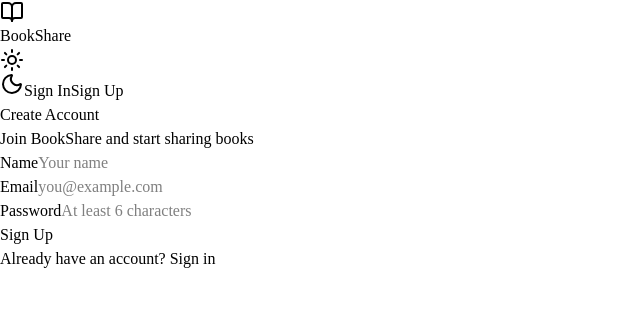
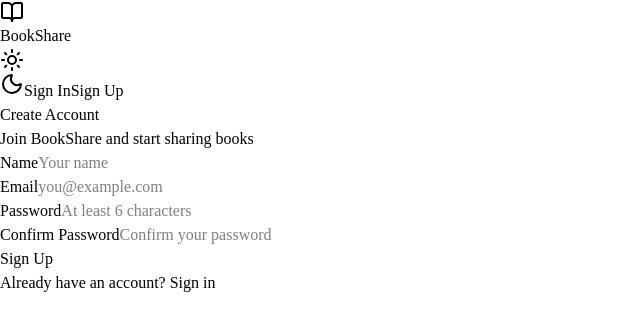
Before and after one commit to MahdiMurshed/bookish, a React (Vite) app in the folder apps/web/: page /signup in a window 1280 px wide. Shown: the top 330 px of the page, without its empty margins (0-640 px from the left). Built offline with nearby package versions, Linux system fonts and the light colour scheme; no server answers.

Commit message:
fix: add confirm password to signup, copy name to display_name in trigger

```diff
--- a/apps/web/src/pages/SignUp.tsx
+++ b/apps/web/src/pages/SignUp.tsx
@@ -7,12 +7,19 @@
   const [name, setName] = useState("");
   const [email, setEmail] = useState("");
   const [password, setPassword] = useState("");
+  const [confirmPassword, setConfirmPassword] = useState("");
   const [error, setError] = useState<string | null>(null);
   const [loading, setLoading] = useState(false);
 
   const handleSubmit = async (e: React.FormEvent) => {
     e.preventDefault();
     setError(null);
+
+    if (password !== confirmPassword) {
+      setError("Passwords do not match");
+      return;
+    }
+
     setLoading(true);
 
     try {
@@ -84,6 +91,21 @@
           />
         </div>
 
+        <div className="space-y-2">
+          <label htmlFor="confirmPassword" className="text-sm font-medium">
+            Confirm Password
+          </label>
+          <input
+            id="confirmPassword"
+            type="password"
+            value={confirmPassword}
+            onChange={(e) => setConfirmPassword(e.target.value)}
+            required
+            className="w-full rounded-md border border-input bg-background px-3 py-2 text-sm ring-offset-background placeholder:text-muted-foreground focus-visible:outline-none focus-visible:ring-2 focus-visible:ring-ring"
+            placeholder="Confirm your password"
+          />
+        </div>
+
         <button
           type="submit"
           disabled={loading}
```
Also changed, not shown: 1 other file (tests, documents, lock files or other folders).
